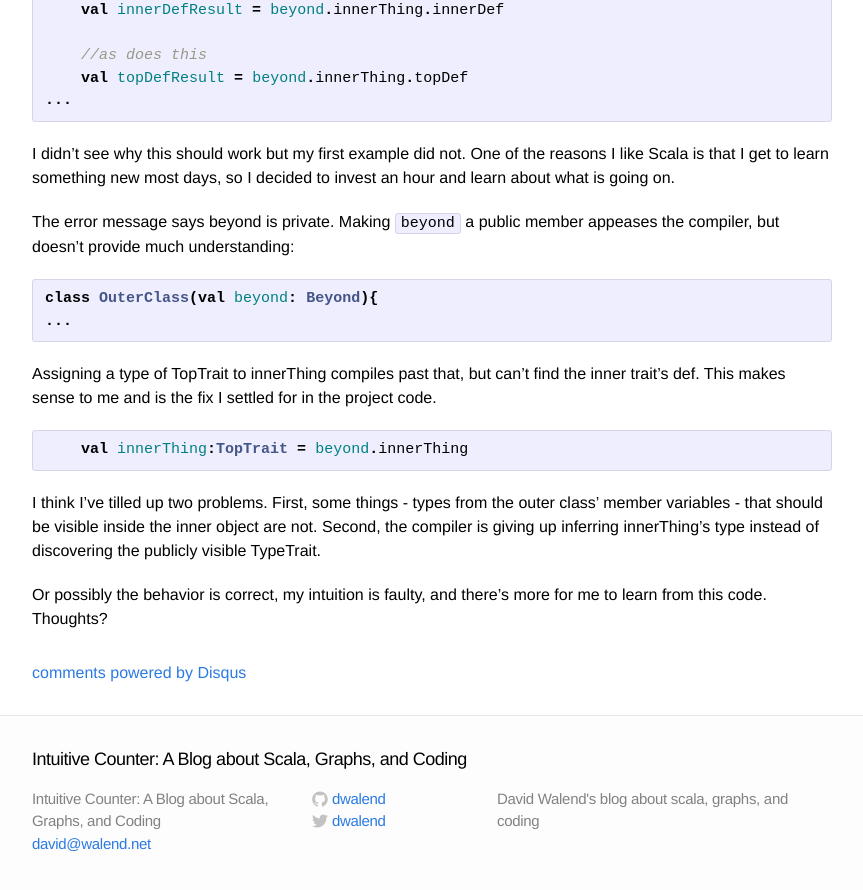
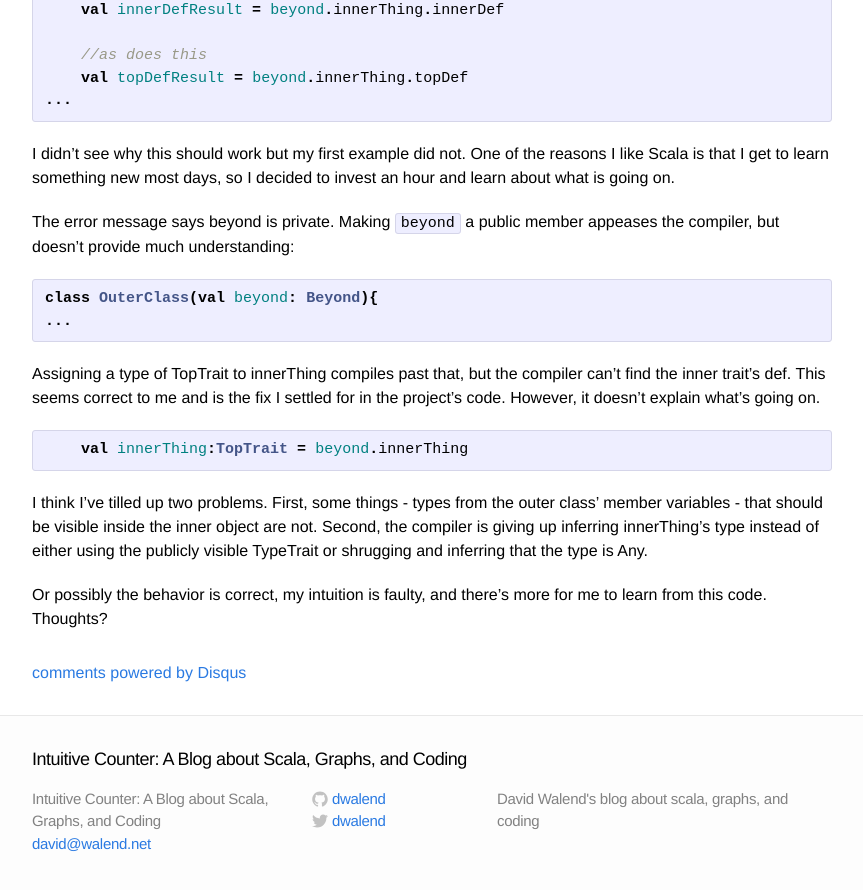
Before and after one commit to dwalend/blog, a Jekyll site: the page built from _posts/2015-06-08-escape-from-inner-trait.md, in a window 1280 px wide and 900 px high, scrolled down 1836 px. Shown: the top 890 px of the window, without its empty margins (208-1071 px from the left). Built offline with Jekyll 4.4.1, drawn with Linux system fonts in a browser that asks for light colours; Markdown is read by kramdown in place of the engine named in the settings; comment, search, counter and statistics services are not loaded; some of the changed text lies outside the part shown.

Commit message:
Last minute tweaks

````diff
--- a/_posts/2015-06-08-escape-from-inner-trait.md
+++ b/_posts/2015-06-08-escape-from-inner-trait.md
@@ -7,7 +7,7 @@
 
 I blundered into this strange puzzle with visibility, inner traits, and inner objects while putting together code to plug [Semirings into Dijkstra's algorithm](https://github.com/dwalend/ScalaGraphMinimizer). I'm not sure if the problem rates a bug report, or two, or a feature request, or is just something I don't fully understand. I'd like to hear some advice before reporting (or not reporting) it.
 
-Find some code you can play cut/paste with in this [gist](https://gist.github.com/dwalend/464a3c69c94165f02cd4) to see what works and what doesn't
+Find some code you can paste into the REPL in this [gist](https://gist.github.com/dwalend/464a3c69c94165f02cd4) to try different hacks.
 
 Here's code that illustrates the dissonance fully:
 
@@ -89,12 +89,12 @@
 ...
 ```
 
-Assigning a type of TopTrait to innerThing compiles past that, but can't find the inner trait's def. This makes sense to me and is the fix I settled for in the project code.
+Assigning a type of TopTrait to innerThing compiles past that, but the compiler can't find the inner trait's def. This seems correct to me and is the fix I settled for in the project's code. However, it doesn't explain what's going on.
 
 ```scala
     val innerThing:TopTrait = beyond.innerThing
 ```
 
-I think I've tilled up two problems. First, some things - types from the outer class' member variables - that should be visible inside the inner object are not. Second, the compiler is giving up inferring innerThing's type instead of discovering the publicly visible TypeTrait.
+I think I've tilled up two problems. First, some things - types from the outer class' member variables - that should be visible inside the inner object are not. Second, the compiler is giving up inferring innerThing's type instead of either using the publicly visible TypeTrait or shrugging and inferring that the type is Any.
 
 Or possibly the behavior is correct, my intuition is faulty, and there's more for me to learn from this code. Thoughts?
````
Also changed, not shown: 2 other files.
